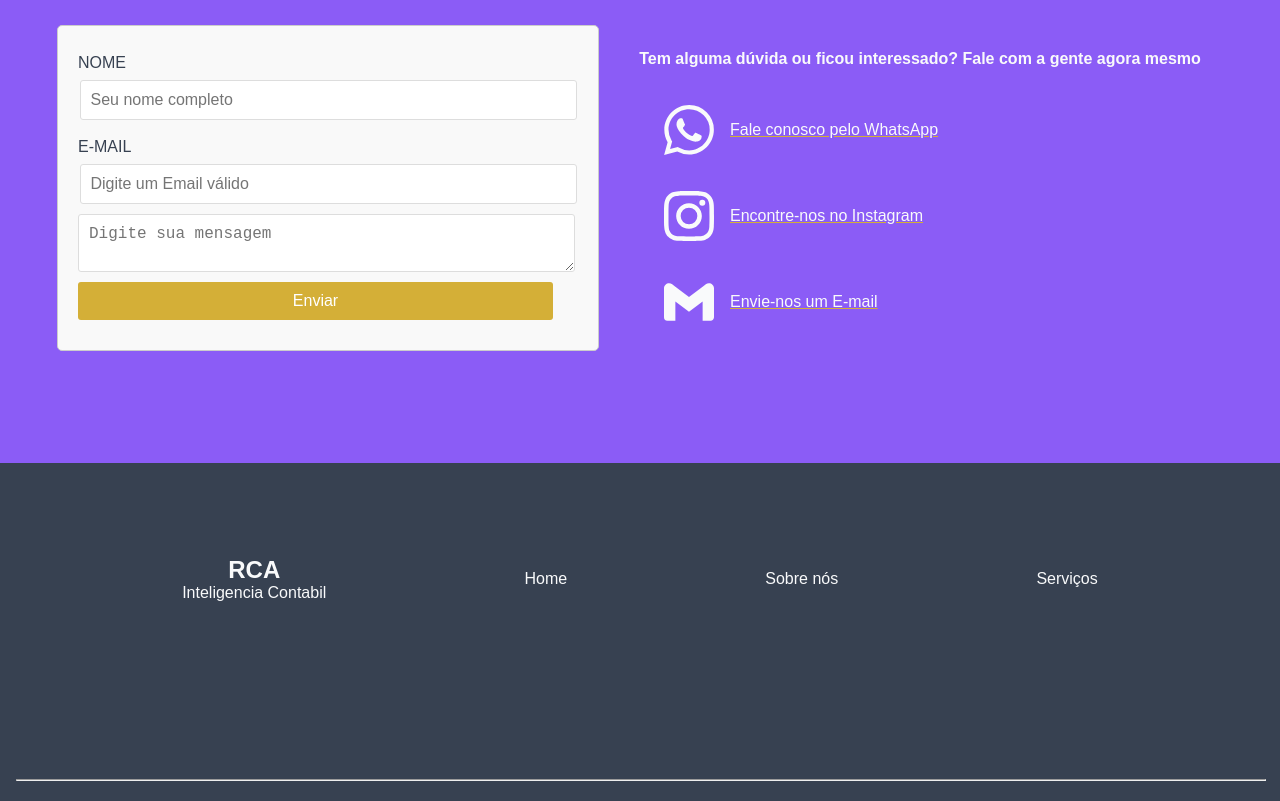
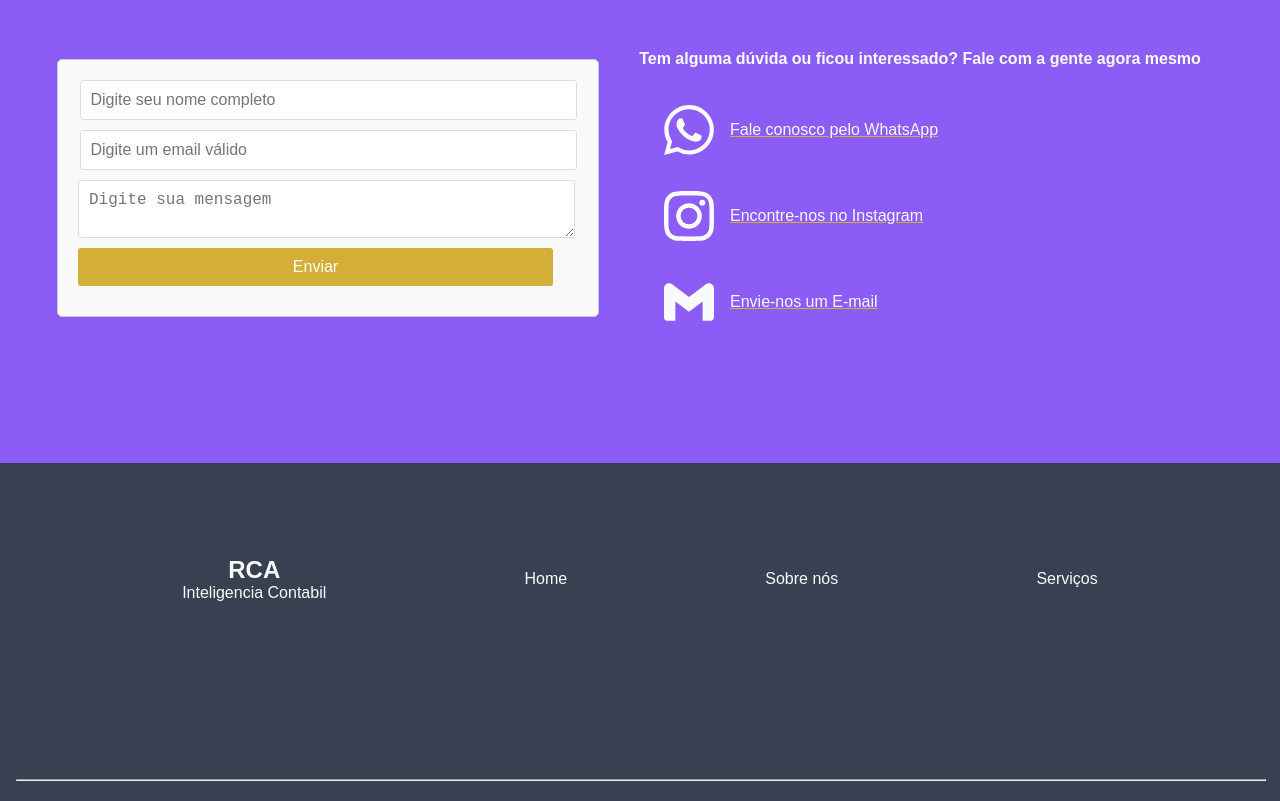
Before and after one commit to JbRodrigues/RCA-Contabilidade, a plain HTML site: page index.html in a window 1280 px wide. Shown: the part 2284-3085 px from the top of the page. Drawn offline with Linux system fonts and the light colour scheme.

Commit message:
Adjust form, delete labels

```diff
--- a/assets/css/components/contactForm.css
+++ b/assets/css/components/contactForm.css
@@ -80,15 +80,6 @@ form button:hover {
 form input:focus,
 form textarea:focus {
   border: 2px solid var(--Secondary);
-}
-
-#label-name,
-#label-email {
-  color: var(--Neutral);
-  width: 100%;
-  text-align: left;
-  padding: 0.3rem;
-  margin: 0.2rem;
 }
 
 .form-itens {
--- a/index.html
+++ b/index.html
@@ -159,13 +159,11 @@
         <input type="hidden" name="_subject" value="LEAD DA PAGINA RCA INTELIGENCIA CONTABIL" />
 
         <div class="form-itens">
-          <label for="nome" id="label-name">NOME</label>
-          <input id="nome" type="text" name="nome" placeholder="Seu nome completo" required />
+          <input id="nome" type="text" name="nome" placeholder="Digite seu nome completo" required />
         </div>
 
         <div class="form-itens">
-          <label for="email" id="label-email">E-MAIL</label>
-          <input id="email" type="email" name="email" placeholder="Digite um Email válido" required />
+          <input id="email" type="email" name="email" placeholder="Digite um email válido" required />
         </div>
 
         <textarea id="message" name="mensagem" placeholder="Digite sua mensagem" required></textarea>
```
